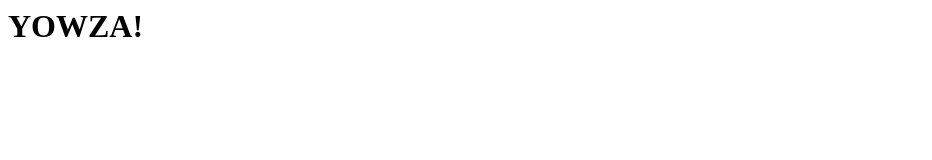
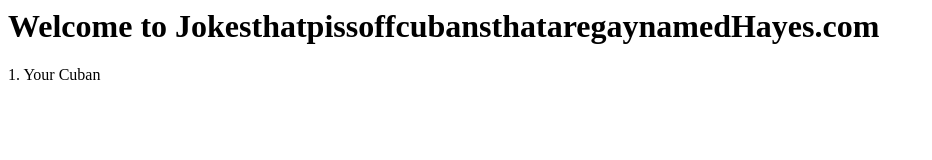
Before and after one commit to CoolTank1/HayesJokes-, a plain HTML site: page index.html in a window 1280 px wide. Shown: the whole page, without its empty margins (0-932 px from the left). Drawn offline with Linux system fonts and the light colour scheme.

Commit message:
Added joke 1

```diff
--- a/index.html
+++ b/index.html
@@ -1 +1,3 @@
-<h1>YOWZA!</h1>
+<h1>Welcome to JokesthatpissoffcubansthataregaynamedHayes.com</h1>
+
+<p1>1. Your Cuban </p1>
```
